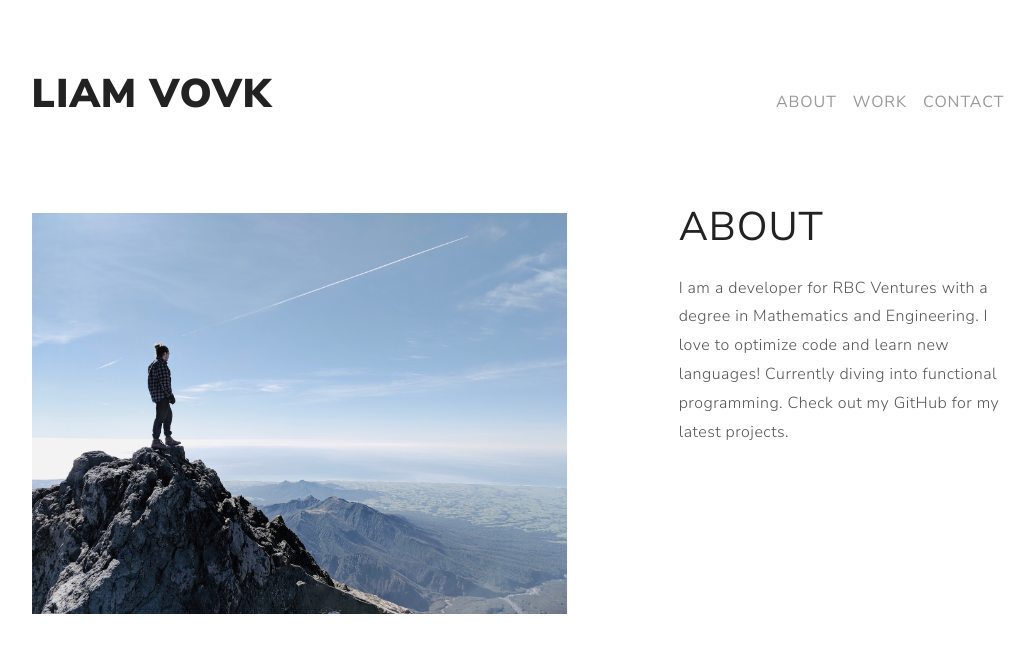
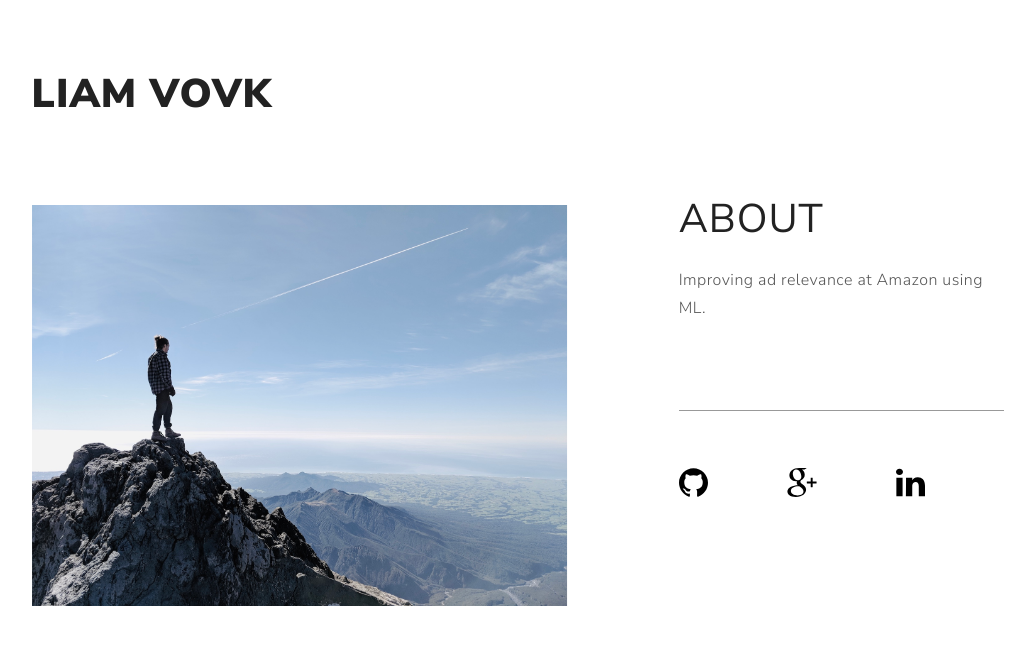
Before and after one commit to vovkman/liamvovk.com, a React (Create React App) app: page /#/ in a window 1280 px wide. Shown: the top 652 px of the page, without its empty margins (122-1157 px from the left). Built offline with nearby package versions, Linux system fonts and the light colour scheme.

Commit message:
Update for new job

```diff
--- a/src/App.css
+++ b/src/App.css
@@ -195,6 +195,10 @@ a {
 
 .justify-center {
   justify-content: center;
+}
+
+justify-start {
+  justify-content: flex-start;
 }
 
 .pointer {
--- a/src/App.jsx
+++ b/src/App.jsx
@@ -17,8 +17,8 @@ class App extends Component {
             <Navbar />
             <MobileNavbar />
             <Route path="/" exact render={About} />
-            <Route path="/work/" render={Work} />
-            <Route path="/contact/" render={Contact} />
+            {/*<Route path="/work/" render={Work} />*/}
+            {/*<Route path="/contact/" render={Contact} />*/}
           </div>
         </ScrollToTop>
       </Router>
--- a/src/components/mobile-navbar.jsx
+++ b/src/components/mobile-navbar.jsx
@@ -30,17 +30,17 @@ export const MobileNavbar = () => {
     >
       <div className="dropdown-content outline-0" tabIndex={2}>
         <nav className="main-nav flex-column items-center">
-          <div className="nav" onClick={clickItem}>
-            <Link to="/">ABOUT</Link>
-          </div>
+          {/*<div className="nav" onClick={clickItem}>*/}
+          {/*  <Link to="/">ABOUT</Link>*/}
+          {/*</div>*/}
 
-          <div className="nav" onClick={clickItem}>
-            <Link to="/work/">WORK</Link>
-          </div>
+          {/*<div className="nav" onClick={clickItem}>*/}
+          {/*  <Link to="/work/">WORK</Link>*/}
+          {/*</div>*/}
 
-          <div className="nav" onClick={clickItem}>
-            <Link to="/contact/">CONTACT</Link>
-          </div>
+          {/*<div className="nav" onClick={clickItem}>*/}
+          {/*  <Link to="/contact/">CONTACT</Link>*/}
+          {/*</div>*/}
         </nav>
       </div>
       <div className="outline-0" onClick={clickItem}>
--- a/src/components/navbar.jsx
+++ b/src/components/navbar.jsx
@@ -5,17 +5,17 @@ export const Navbar = () => (
   <header className="flex-row justify-between items-baseline dn-nl">
     <div className="heading-2">LIAM VOVK</div>
     <nav className="main-nav flex-row">
-      <div className="nav">
-        <Link to="/">ABOUT</Link>
-      </div>
+      {/*<div className="nav">*/}
+      {/*  <Link to="/">ABOUT</Link>*/}
+      {/*</div>*/}
 
-      <div className="nav">
-        <Link to="/work/">WORK</Link>
-      </div>
+      {/*<div className="nav">*/}
+      {/*  <Link to="/work/">WORK</Link>*/}
+      {/*</div>*/}
 
-      <div className="nav">
-        <Link to="/contact/">CONTACT</Link>
-      </div>
+      {/*<div className="nav">*/}
+      {/*  <Link to="/contact/">CONTACT</Link>*/}
+      {/*</div>*/}
     </nav>
   </header>
 );
--- a/src/pages/about.jsx
+++ b/src/pages/about.jsx
@@ -9,13 +9,53 @@ export const About = () => (
     />
     <div className="flex-column pl7 pl0-nxl pt4-nxl">
       <div className="heading-3 pb2">ABOUT</div>
-      <div className="paragraph-3">
-        I am a developer for RBC Ventures with a degree in Mathematics and
-        Engineering. I love to optimize code and learn new languages! Currently
-        diving into functional programming. Check out my GitHub for my latest
-        projects.
+      <div className="paragraph-3 bb-light-grey">
+        Improving ad relevance at Amazon using ML.
+        <br />
+        <br />
+        <br />
         <br />
       </div>
+        <br />
+        <br />
+        {renderSocialImgs()}
     </div>
   </div>
 );
+
+const renderSocialImgs = () => (
+    <div className="flex-row">
+        {contactImgInfo.map((img, key) => (
+            <a
+                href={img.img_href}
+                className=""
+                target="_blank"
+                rel="noopener noreferrer"
+                key={key}
+            >
+                <img className="small-img" src={img.img_src} alt={img.img_alt} />
+            </a>
+        ))}
+    </div>
+);
+
+const contactImgInfo = [
+    {
+        img_src: '/github.svg',
+        img_css: 'github',
+        img_href: 'https://github.com/vovkman/',
+        img_alt: 'github'
+    },
+    {
+        img_src: '/google-plus.svg',
+        img_css: 'google-plus',
+        img_href: 'mailto:liam.vovk@gmail.com',
+        img_alt: 'email'
+    },
+    {
+        img_src: '/linkedin.svg',
+        img_css: 'linkedin',
+        img_href: 'https://www.linkedin.com/in/liamvovk/',
+        img_alt: 'LinkedIn'
+    }
+];
```
Also changed, not shown: 1 other file (tests, documents, lock files or other folders).
